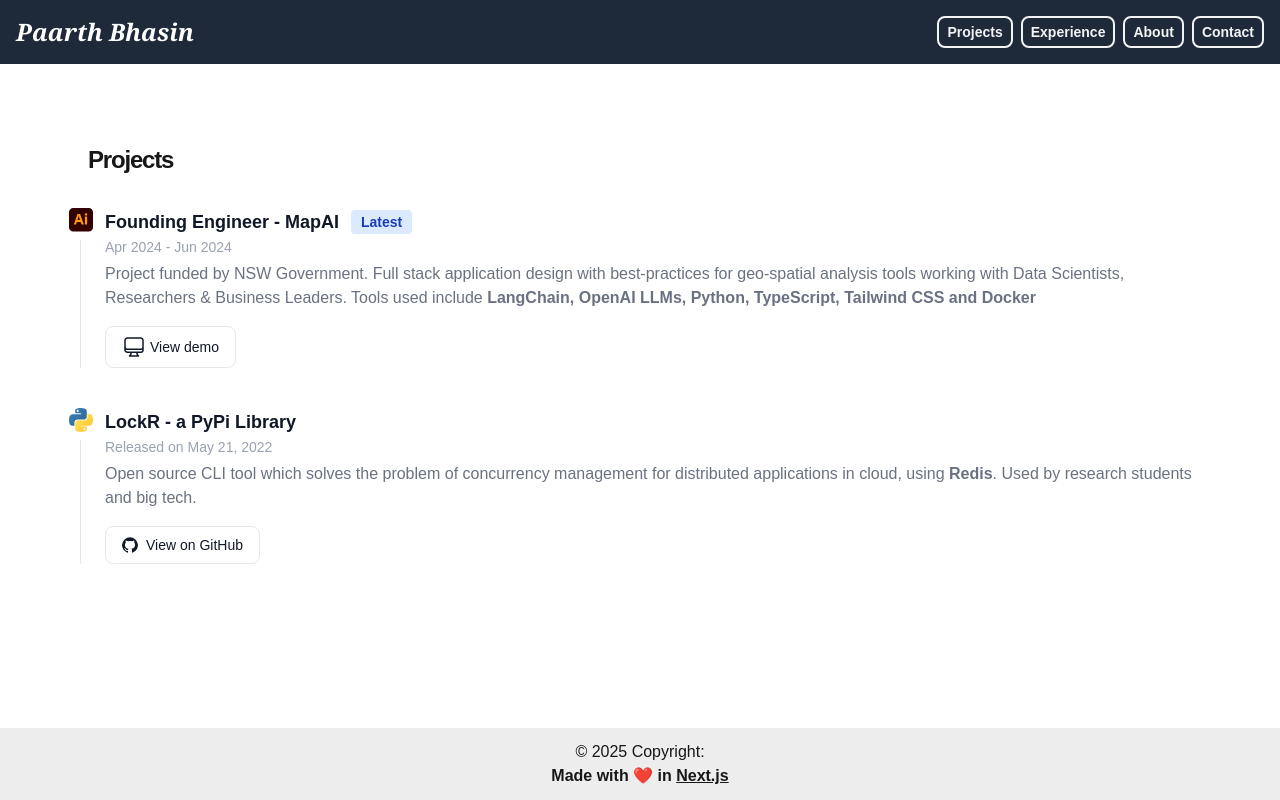
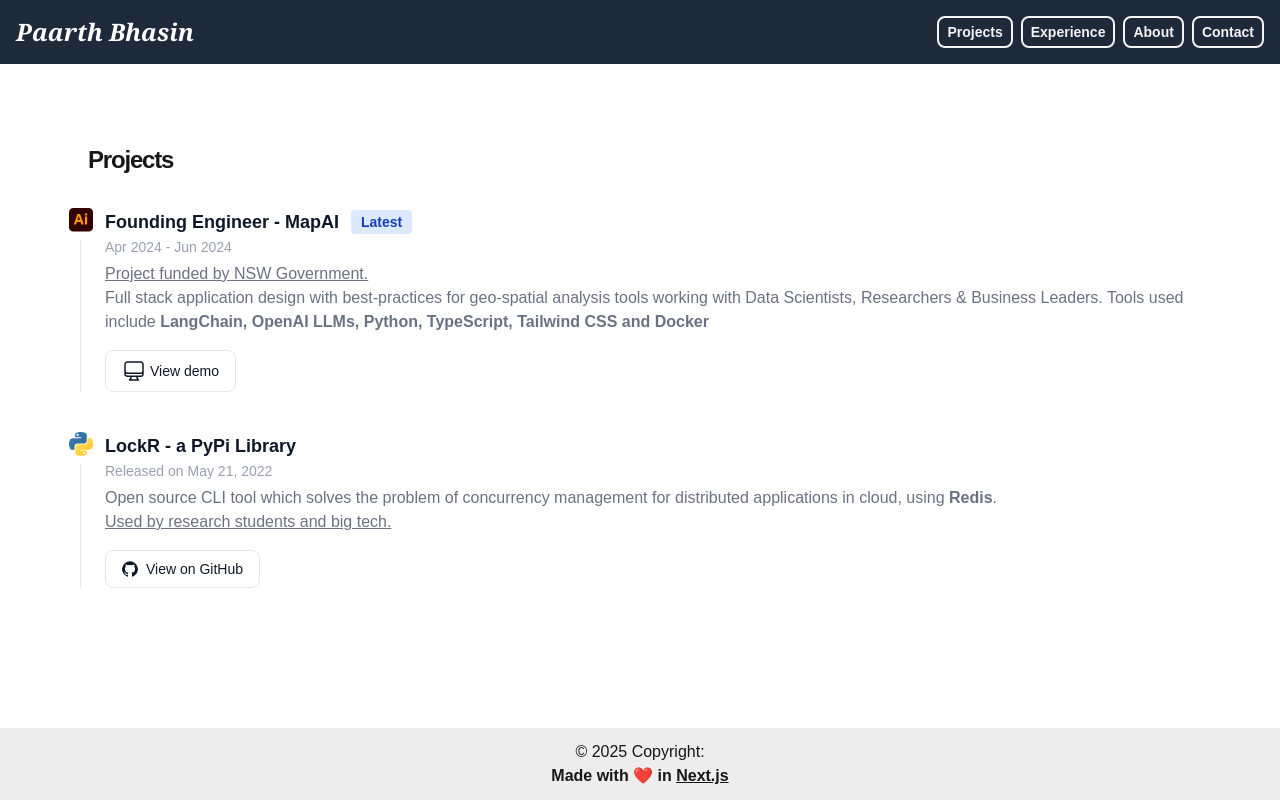
Before and after one commit to PaarthB/portfolio, a Next.js app: page /projects in a window 1280 px wide. Built offline with nearby package versions, Linux system fonts and the light colour scheme.

Commit message:
Update page.tsx

```diff
--- a/src/app/projects/page.tsx
+++ b/src/app/projects/page.tsx
@@ -18,7 +18,7 @@ export default function Experience() {
                         </span>
                         <h3 className="flex items-center mb-1 text-lg font-semibold text-gray-900 dark:text-white">Founding Engineer - MapAI <span className="bg-blue-100 text-blue-800 text-sm font-medium me-2 px-2.5 py-0.5 rounded-sm dark:bg-blue-900 dark:text-blue-300 ms-3"><b>Latest</b></span></h3>
                         <time className="block mb-2 text-sm font-normal leading-none text-gray-400 dark:text-gray-500">Apr 2024 - Jun 2024</time>
-                        <p className="mb-4 text-base font-normal text-gray-500 dark:text-gray-400">Project funded by NSW Government. Full stack application design with best-practices for geo-spatial analysis tools working with Data Scientists, Researchers & Business Leaders. Tools used include <b>LangChain, OpenAI LLMs, Python, TypeScript, Tailwind CSS and Docker</b></p>
+                        <p className="mb-4 text-base font-normal text-gray-500 dark:text-gray-400"><u>Project funded by NSW Government.</u><br/>Full stack application design with best-practices for geo-spatial analysis tools working with Data Scientists, Researchers & Business Leaders. Tools used include <b>LangChain, OpenAI LLMs, Python, TypeScript, Tailwind CSS and Docker</b></p>
                         <a href="https://mapai.net/about" className="inline-flex items-center px-4 py-2 text-sm font-medium text-gray-900 bg-white border border-gray-200 rounded-lg hover:bg-gray-100 hover:text-blue-700 focus:z-10 focus:ring-4 focus:outline-none focus:ring-gray-100 focus:text-blue-700 dark:bg-gray-800 dark:text-gray-400 dark:border-gray-600 dark:hover:text-white dark:hover:bg-gray-700 dark:focus:ring-gray-700" target="_blank">
                         <svg xmlns="http://www.w3.org/2000/svg" fill="none" viewBox="0 0 24 24" strokeWidth="1.5" stroke="currentColor" className="size-6">
                             <path strokeLinecap="round" strokeLinejoin="round" d="M9 17.25v1.007a3 3 0 0 1-.879 2.122L7.5 21h9l-.621-.621A3 3 0 0 1 15 18.257V17.25m6-12V15a2.25 2.25 0 0 1-2.25 2.25H5.25A2.25 2.25 0 0 1 3 15V5.25m18 0A2.25 2.25 0 0 0 18.75 3H5.25A2.25 2.25 0 0 0 3 5.25m18 0V12a2.25 2.25 0 0 1-2.25 2.25H5.25A2.25 2.25 0 0 1 3 12V5.25" />
@@ -41,7 +41,7 @@ export default function Experience() {
                         </span>
                         <h3 className="flex items-center mb-1 text-lg font-semibold text-gray-900 dark:text-white">LockR - a PyPi Library</h3>
                         <time className="block mb-2 text-sm font-normal leading-none text-gray-400 dark:text-gray-500">Released on May 21, 2022</time>
-                        <p className="mb-4 text-base font-normal text-gray-500 dark:text-gray-400">Open source CLI tool which solves the problem of concurrency management for distributed applications in cloud, using <b>Redis</b>. Used by research students and big tech.</p>
+                        <p className="mb-4 text-base font-normal text-gray-500 dark:text-gray-400">Open source CLI tool which solves the problem of concurrency management for distributed applications in cloud, using <b>Redis</b>. <br/><u>Used by research students and big tech.</u></p>
                         <a href="https://github.com/PaarthB/LockR" className="inline-flex items-center px-4 py-2 text-sm font-medium text-gray-900 bg-white border border-gray-200 rounded-lg hover:bg-gray-100 hover:text-blue-700 focus:z-10 focus:ring-4 focus:outline-none focus:ring-gray-100 focus:text-blue-700 dark:bg-gray-800 dark:text-gray-400 dark:border-gray-600 dark:hover:text-white dark:hover:bg-gray-700 dark:focus:ring-gray-700" target="_blank">
                             <svg className="w-4 h-4 me-2" aria-hidden="true" xmlns="http://www.w3.org/2000/svg" fill="currentColor" viewBox="0 0 20 20">
                                 <path fillRule="evenodd" d="M10 .333A9.911 9.911 0 0 0 6.866 19.65c.5.092.678-.215.678-.477 0-.237-.01-1.017-.014-1.845-2.757.6-3.338-1.169-3.338-1.169a2.627 2.627 0 0 0-1.1-1.451c-.9-.615.07-.6.07-.6a2.084 2.084 0 0 1 1.518 1.021 2.11 2.11 0 0 0 2.884.823c.044-.503.268-.973.63-1.325-2.2-.25-4.516-1.1-4.516-4.9A3.832 3.832 0 0 1 4.7 7.068a3.56 3.56 0 0 1 .095-2.623s.832-.266 2.726 1.016a9.409 9.409 0 0 1 4.962 0c1.89-1.282 2.717-1.016 2.717-1.016.366.83.402 1.768.1 2.623a3.827 3.827 0 0 1 1.02 2.659c0 3.807-2.319 4.644-4.525 4.889a2.366 2.366 0 0 1 .673 1.834c0 1.326-.012 2.394-.012 2.72 0 .263.18.572.681.475A9.911 9.911 0 0 0 10 .333Z" clipRule="evenodd"/>
```
